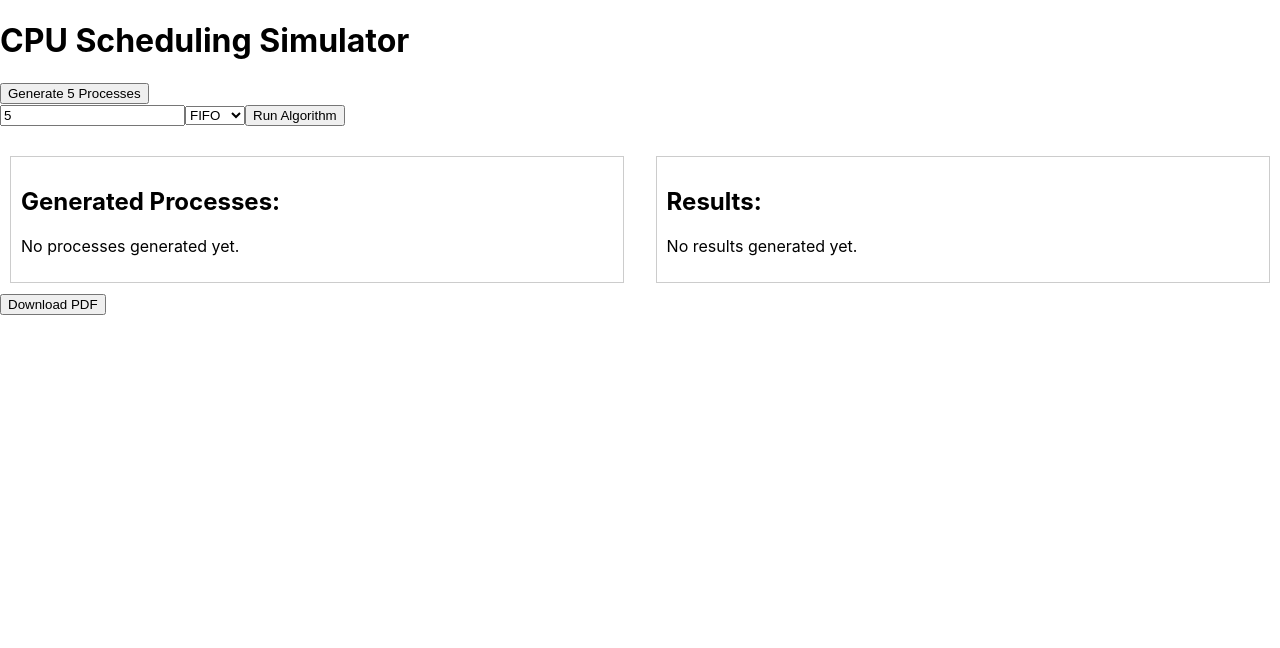
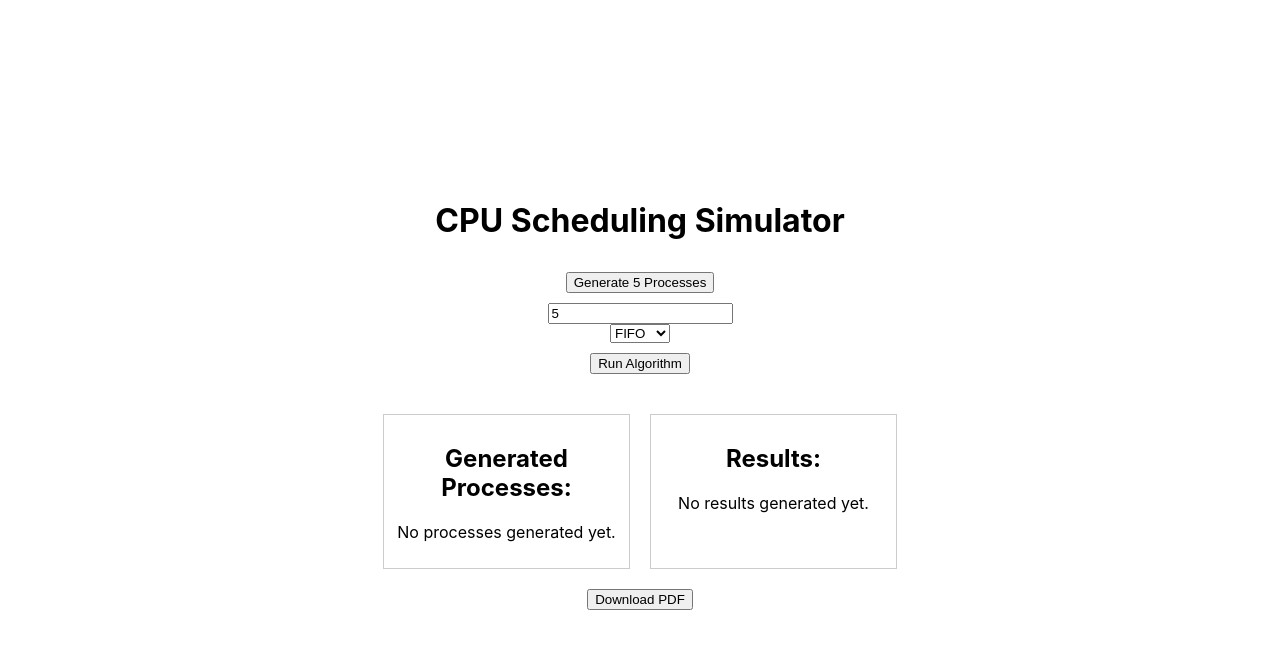
Before and after one commit to ttrucd/OS_Project, a React (Create React App) app in the folder cpu-scheduling-simulator/: page / in a window 1280 px wide. Shown: the top 648 px of the page. Built offline with nearby package versions, Linux system fonts and the light colour scheme.

Commit message:
update frond end

```diff
--- a/cpu-scheduling-simulator/src/App.css
+++ b/cpu-scheduling-simulator/src/App.css
@@ -1,5 +1,16 @@
 .App {
   text-align: center;
+}
+.container{
+  display:flex;
+  justify-content: center;
+  align-items: center;
+  min-height: 100vh;
+  flex-direction: column;
+  text-align: center;
+}
+button{
+  margin: 10px 0;
 }
 /*container holld both tables*/
 .tables-container {
--- a/cpu-scheduling-simulator/src/App.js
+++ b/cpu-scheduling-simulator/src/App.js
@@ -60,7 +60,7 @@ const handleGenerateProcesses = (numProcesses) => {
   };
 
   return (
-    <div>
+    <div className="container">
       <h1>CPU Scheduling Simulator</h1>
       <Process generateProcesses ={handleGenerateProcesses}/>
 
--- a/cpu-scheduling-simulator/src/ChartDisplay.js
+++ b/cpu-scheduling-simulator/src/ChartDisplay.js
@@ -3,8 +3,13 @@ import {Bar} from 'react-chartjs-2';
 import {Chart as ChartJS, CategoryScale, LinearScale, BarElement, Tooltip, Legend} from 'chart.js';
 
 ChartJS.register(CategoryScale, LinearScale, BarElement, Tooltip, Legend);
+//CategoryScale use for setting up the x-axis in bar charts
+//LinearScale use for y-axis
+//BarElement is the bar that get drawn on the chart
+//Tooltip shows a small pop-up when hovering over a bar on the chart
+//legend use to display label for the chart
 
-function ChartDisplay ({results}) {
+function ChartDisplay ({results}) { //takes in results as a prop
     const data ={
         labels: results.map(result => `Process ${result.processId}`),
         datasets: [
@@ -17,6 +22,6 @@ function ChartDisplay ({results}) {
             },
         ],
     };
-    return <Bar data={data} />;
+    return <Bar data={data} />; //render the bar chart.
 }
-export default ChartDisplay;
+export default ChartDisplay;  //export the ChartDisplay component
```
